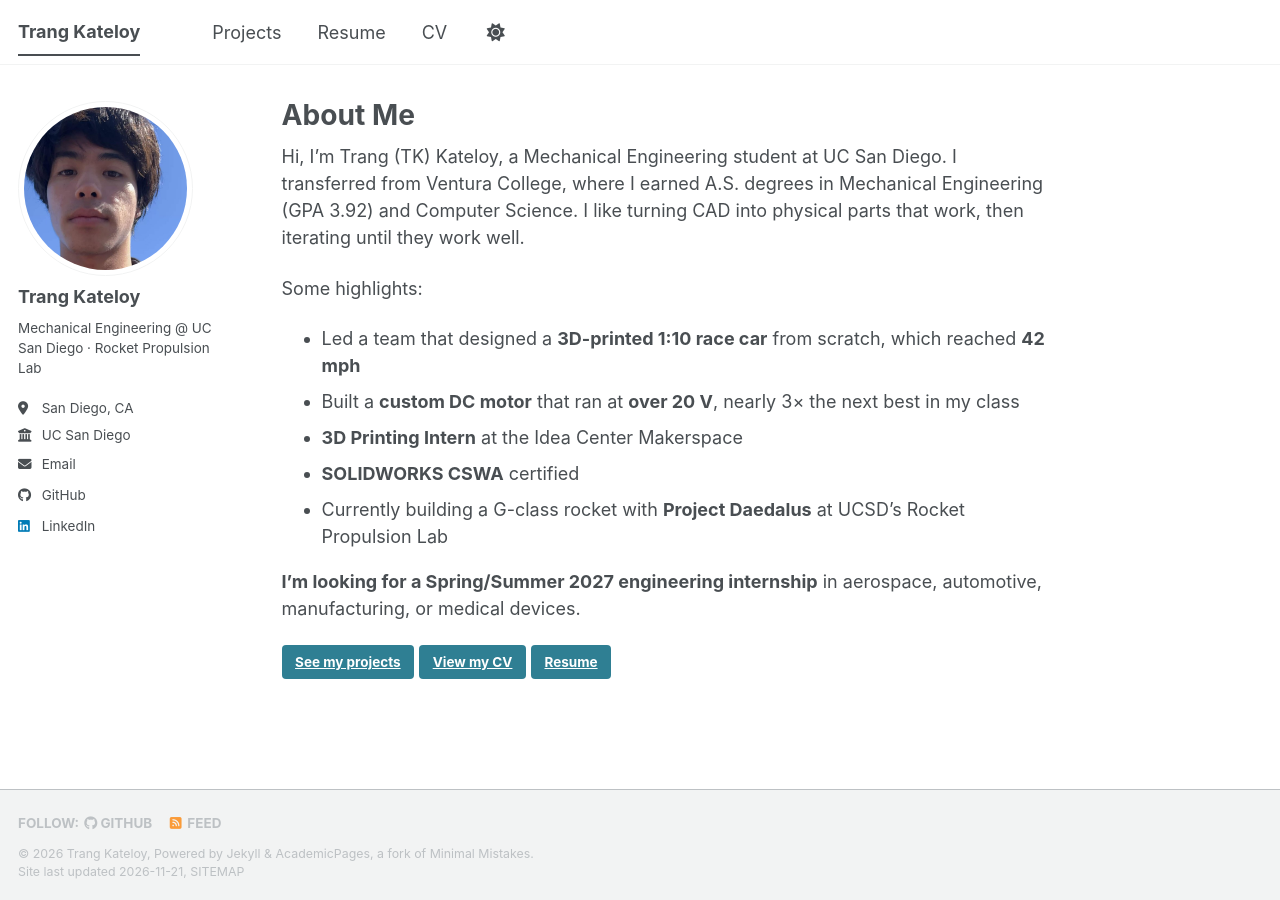
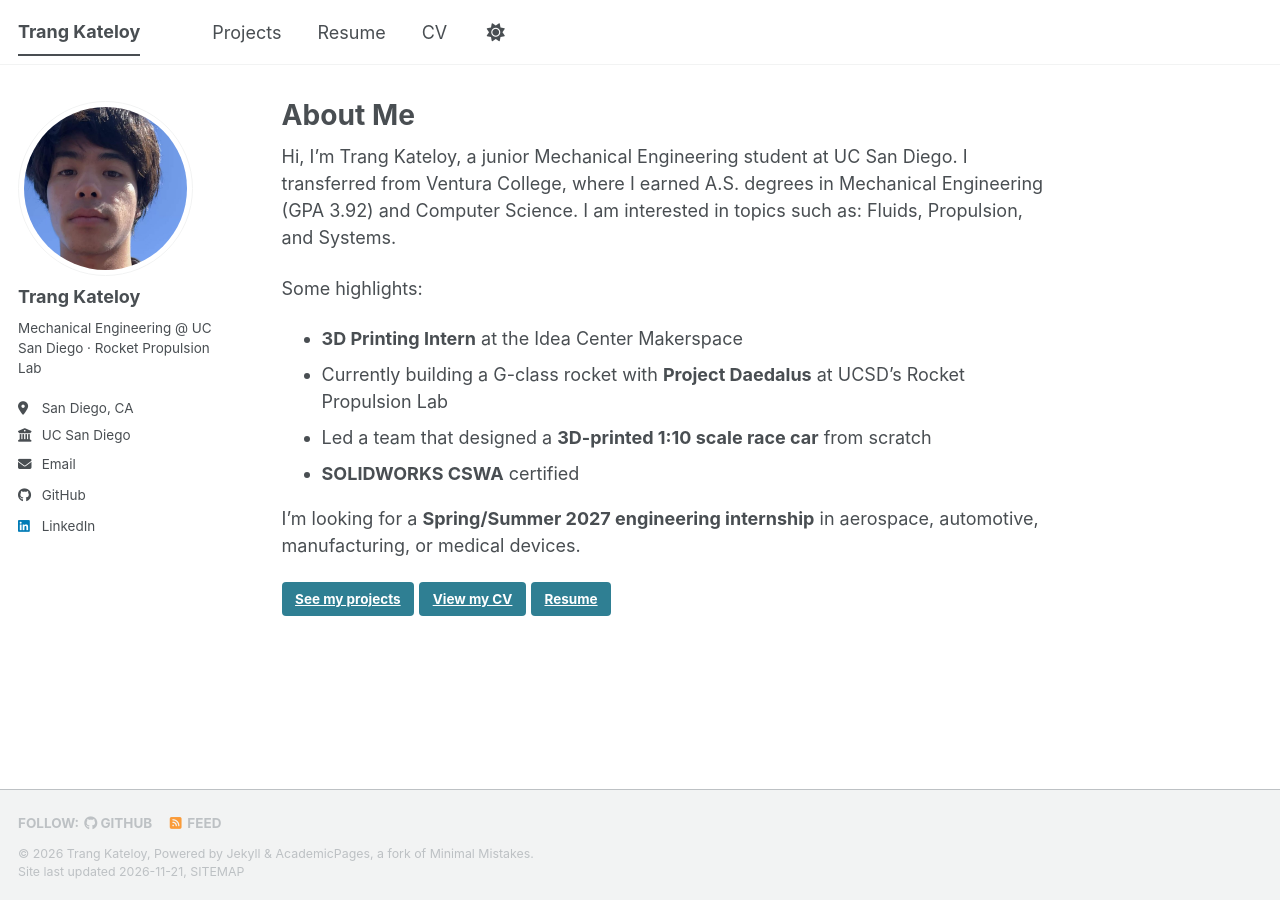
Before and after one commit to tkateloy/tkateloy.github.io, a Jekyll site: the page built from _pages/about.md, in a window 1280 px wide. Built offline with Jekyll 4.4.1, drawn with Linux system fonts in a browser that asks for light colours; a script bundle is joined from its source files by our own code; a style sheet for code colours, icons or effects is not loaded.

Commit message:
Update About Me text
Co-Authored-By: Claude Opus 5.5 <noreply@anthropic.com>
Claude-Session: https://claude.ai/code/session_01QjktX3wbWP8uaMtqN2z6GR

```diff
--- a/_pages/about.md
+++ b/_pages/about.md
@@ -7,15 +7,15 @@ redirect_from:
   - /about.html
 ---
 
-Hi, I'm Trang (TK) Kateloy, a Mechanical Engineering student at UC San Diego. I transferred from Ventura College, where I earned A.S. degrees in Mechanical Engineering (GPA 3.92) and Computer Science. I like turning CAD into physical parts that work, then iterating until they work well.
+Hi, I'm Trang Kateloy, a junior Mechanical Engineering student at UC San Diego. I transferred from Ventura College, where I earned A.S. degrees in Mechanical Engineering (GPA 3.92) and Computer Science. I am interested in topics such as: Fluids, Propulsion, and Systems.
 
 Some highlights:
-- Led a team that designed a **3D-printed 1:10 race car** from scratch, which reached **42 mph**
-- Built a **custom DC motor** that ran at **over 20 V**, nearly 3× the next best in my class
+
 - **3D Printing Intern** at the Idea Center Makerspace
+- Currently building a G-class rocket with **Project Daedalus** at UCSD's Rocket Propulsion Lab
+- Led a team that designed a **3D-printed 1:10 scale race car** from scratch
 - **SOLIDWORKS CSWA** certified
-- Currently building a G-class rocket with **Project Daedalus** at UCSD's Rocket Propulsion Lab
 
-**I'm looking for a Spring/Summer 2027 engineering internship** in aerospace, automotive, manufacturing, or medical devices.
+I'm looking for a **Spring/Summer 2027 engineering internship** in aerospace, automotive, manufacturing, or medical devices.
 
 [See my projects](/portfolio/){: .btn .btn--primary} [View my CV](/cv/){: .btn} [Resume](/resume/){: .btn}
```
